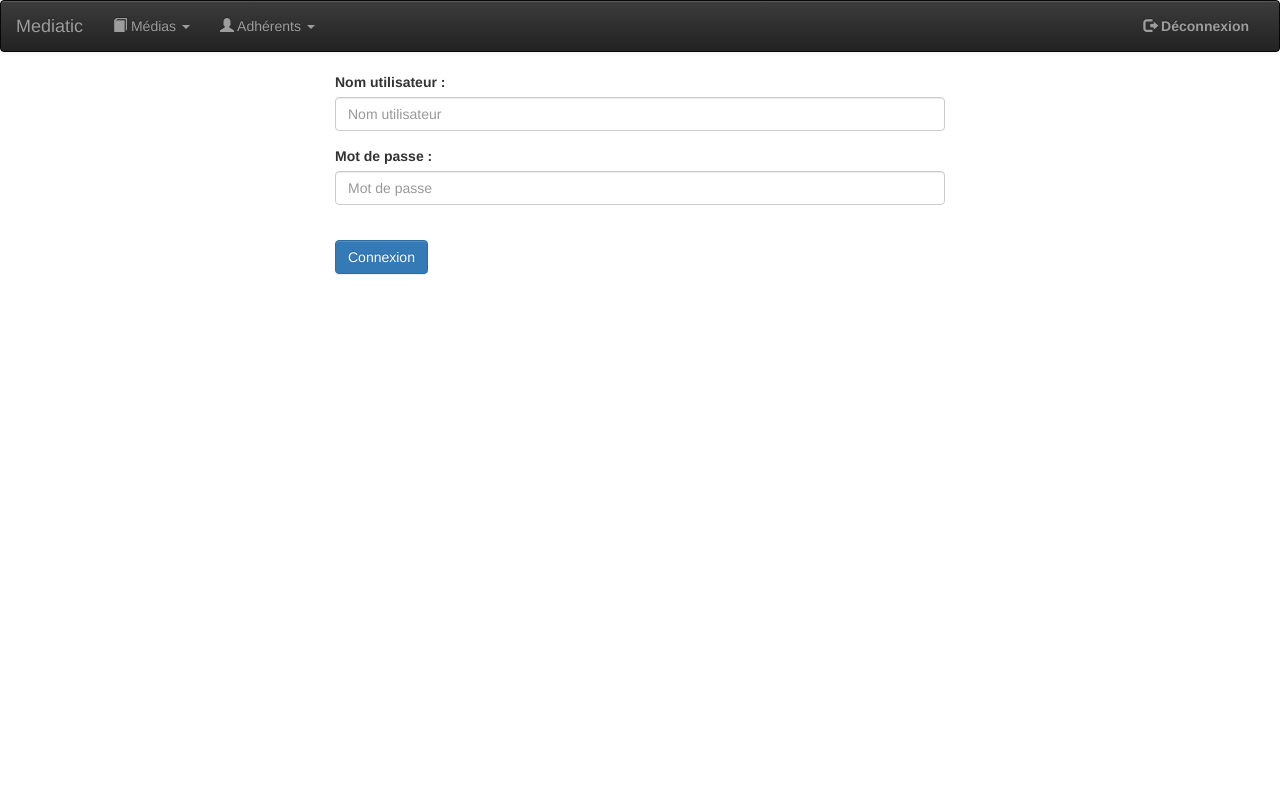
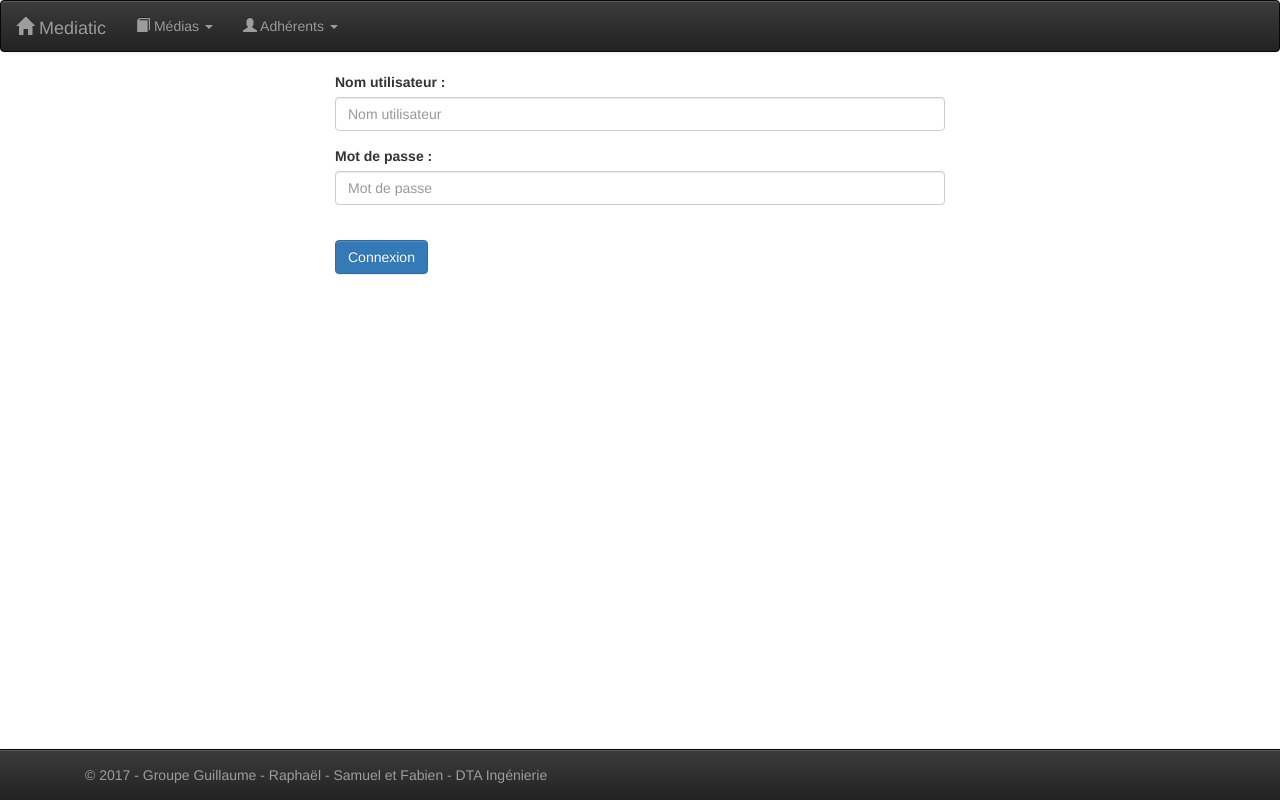
Before and after one commit to Samyo34/mediatic, a web app: page /maquette/login.html in a window 1280 px wide. Run offline with its HTML, style and script files only (its server is not run), Linux system fonts and the light colour scheme; data that the repository does not hold is empty; some libraries are stand-ins or nearby versions.

Commit message:
modification login/login_erreur bouton déconnexion supprimer

```diff
--- a/src/main/webapp/maquette/login.html
+++ b/src/main/webapp/maquette/login.html
@@ -20,7 +20,7 @@
 		        <span class="icon-bar"></span>
 		        <span class="icon-bar"></span>
 		      </button>
-		      <a class="navbar-brand" href="rechercheMedia.html">Mediatic</a>
+		      <a class="navbar-brand" href="rechercheMedia.html"><span class="glyphicon glyphicon-home"></span> Mediatic</a>
 		    </div>
 
 		    <div class="collapse navbar-collapse" id="bs-example-navbar-collapse-1">
@@ -42,11 +42,11 @@
 		          </ul>
 		        </li>
 		      </ul>
-		      <ul class="nav navbar-nav navbar-right">
+		     <!--  <ul class="nav navbar-nav navbar-right">
 		        <li class="dropdown">
 		          <a href="#" data-toggle="dropdown"><span class="glyphicon glyphicon-log-out"></span> <b>Déconnexion</b></a>
 		        </li>
-		      </ul>
+		      </ul> -->
 		    </div>
 		  </div>
 		</nav>
@@ -69,6 +69,11 @@
 	</main>
 
 	<footer>
+	<div class="navbar navbar-default navbar-fixed-bottom navbar-inverse">
+	    <div class="container">
+	      <p class="navbar-text pull-center">© 2017 - Groupe Guillaume - Raphaël - Samuel et Fabien - DTA Ingénierie</p>
+	    </div>
+  	</div>
 	<script src="js/jquery-3.1.1.min.js"></script>
 	<script src="js/underscore.min.js"></script>
 	<script src="js/bootstrap.min.js"></script>
```
Also changed, not shown: src/main/webapp/maquette/login_erreur.html (+8 -3 lines).
